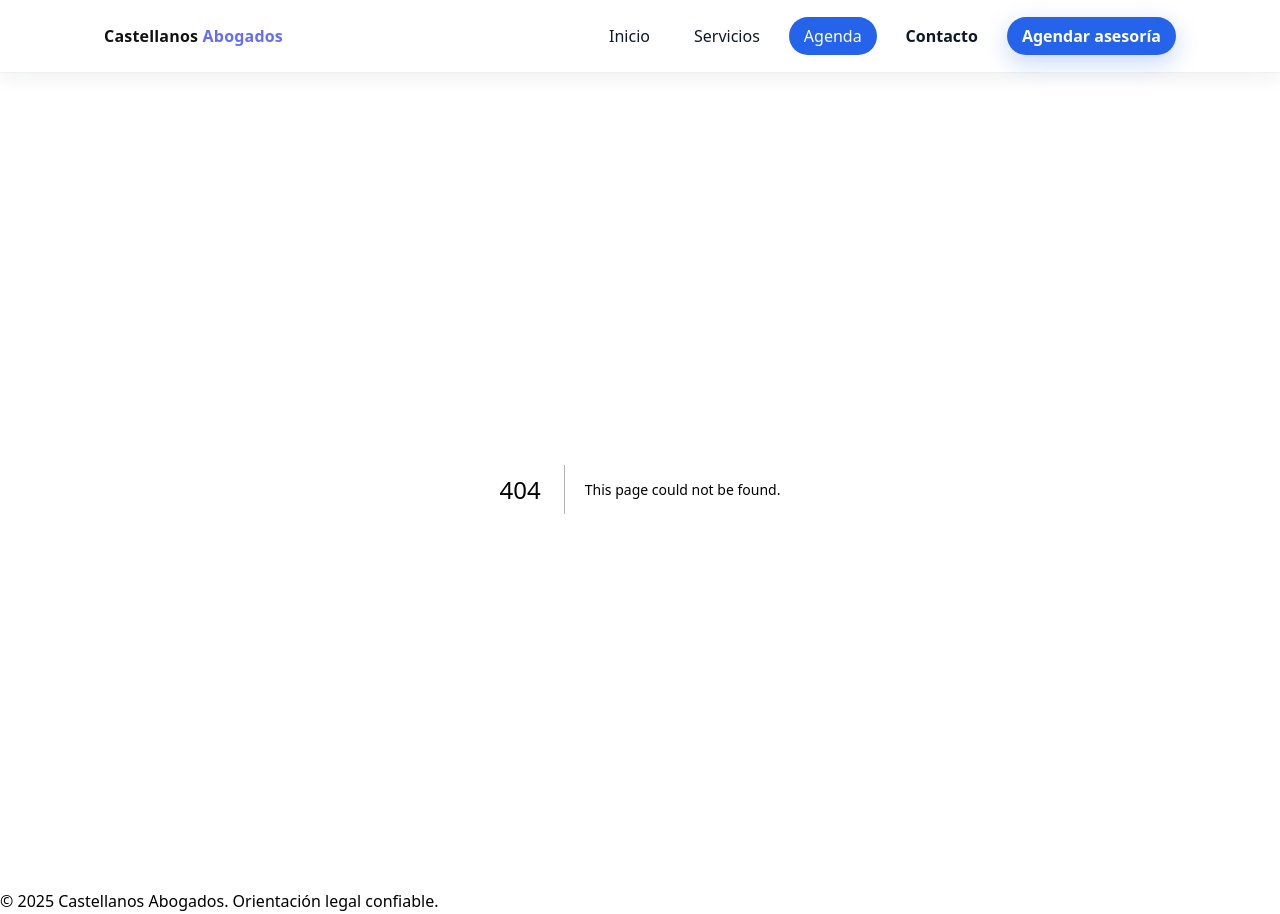
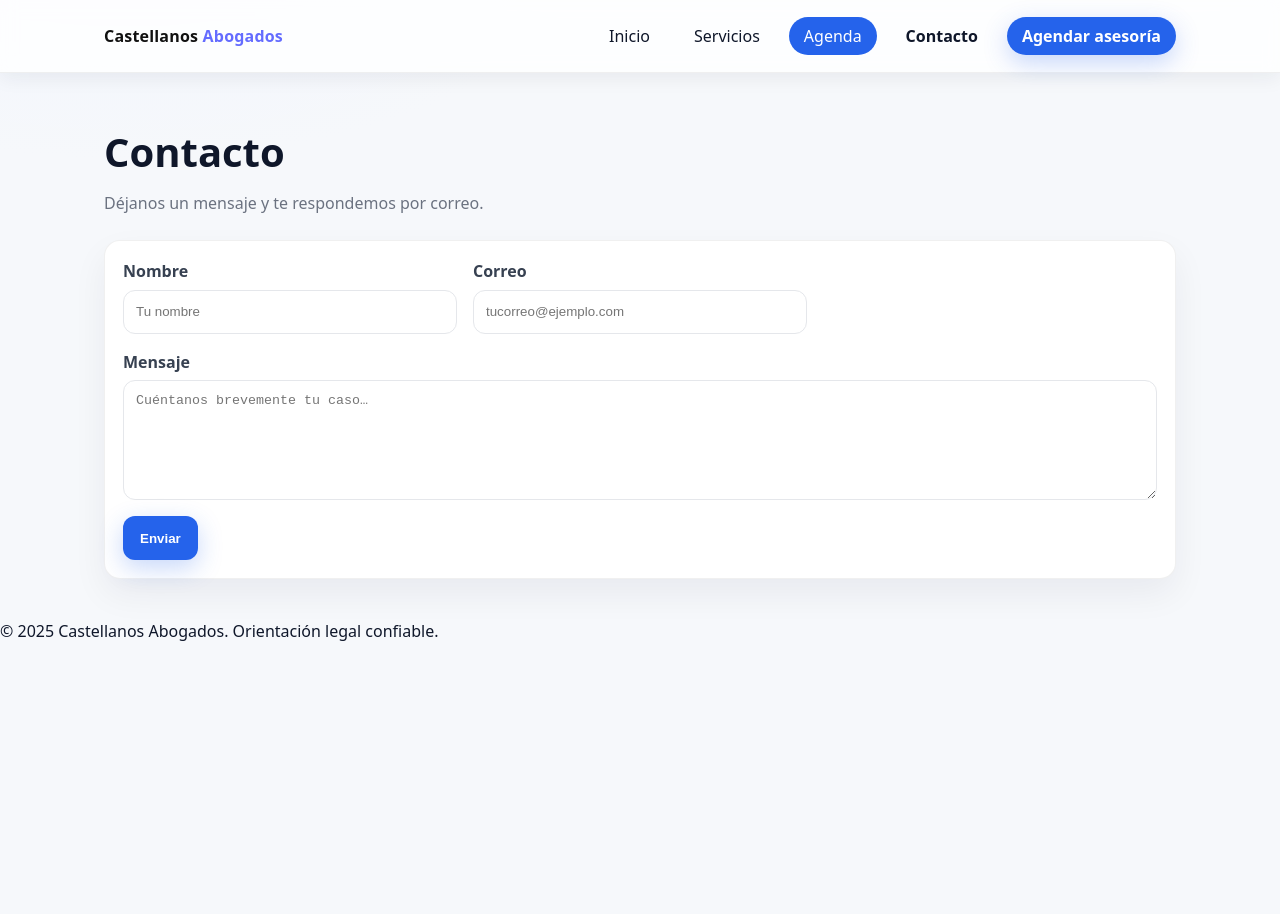
Before and after one commit to jjonnas1/castellanosabogados, a Next.js app: page /contacto in a window 1280 px wide. Before the commit this address had no page. After the commit the page ends 800 px from the top, so only its background shows below. Built offline with nearby package versions, Linux system fonts and the light colour scheme.

Commit message:
Create page.tsx

```diff
--- /dev/null
+++ b/app/contacto/page.tsx
@@ -0,0 +1,34 @@
+// app/contacto/page.tsx
+export default function ContactoPage() {
+  return (
+    <main className="section">
+      <div className="wrap">
+        <h1 className="h1">Contacto</h1>
+        <p className="muted">Déjanos un mensaje y te respondemos por correo.</p>
+
+        <div className="panel mt-24">
+          <form className="form-grid">
+            <label>
+              Nombre
+              <input type="text" placeholder="Tu nombre" />
+            </label>
+
+            <label>
+              Correo
+              <input type="email" placeholder="tucorreo@ejemplo.com" />
+            </label>
+
+            <label style={{gridColumn: "span 12"}}>
+              Mensaje
+              <textarea placeholder="Cuéntanos brevemente tu caso…" />
+            </label>
+
+            <div className="form-actions">
+              <button className="btn btn--primary" type="button">Enviar</button>
+            </div>
+          </form>
+        </div>
+      </div>
+    </main>
+  );
+}
```
